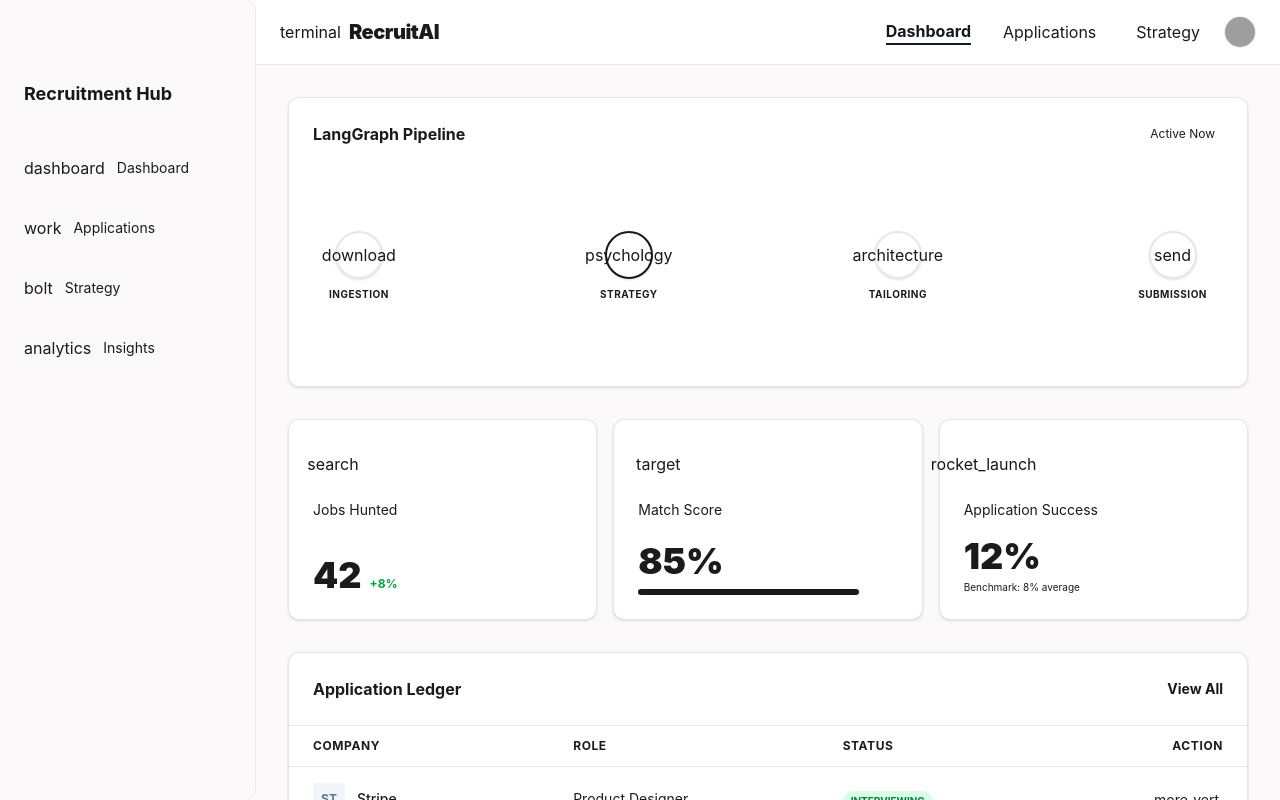
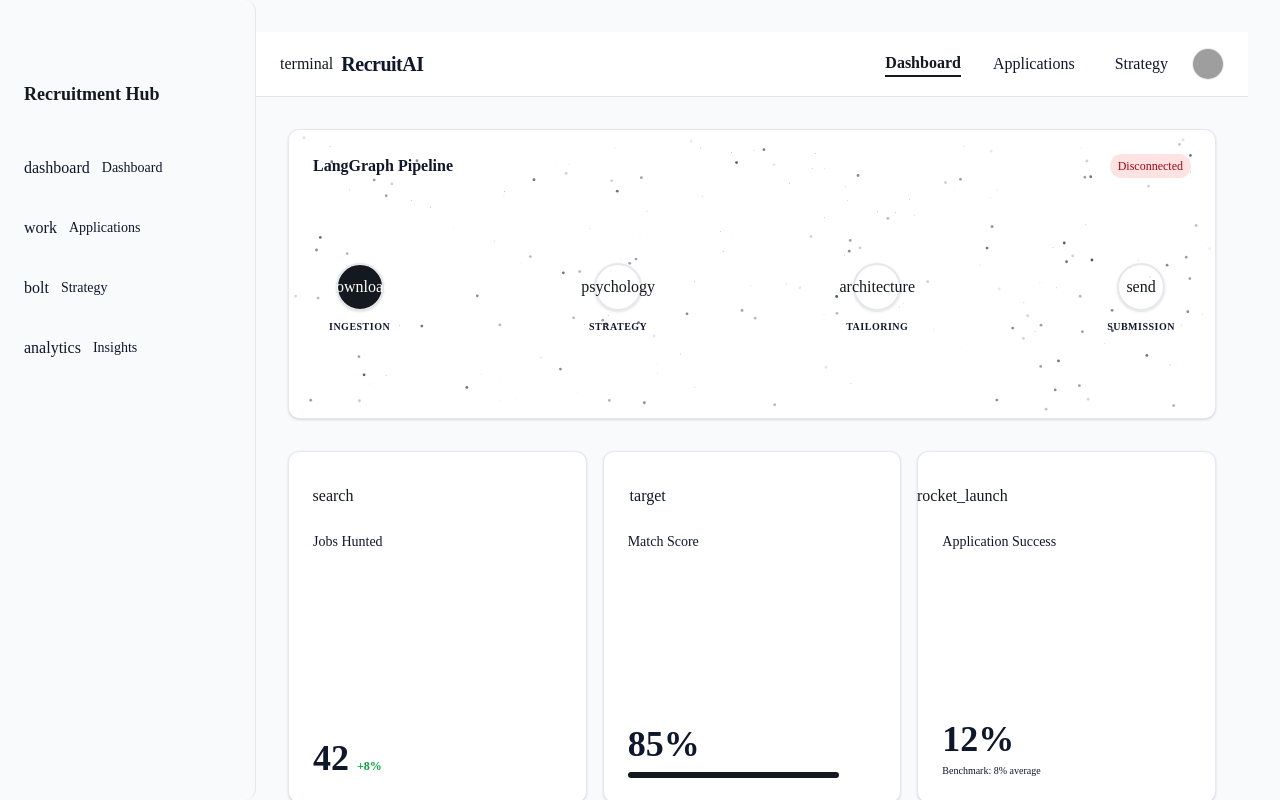
Before and after one commit to Amruth011/margapply-saas, a Next.js app in the folder frontend/: page /dashboard in a window 1280 px wide. Shown: the top 800 px of the page. Built offline with nearby package versions, Linux system fonts and the light colour scheme; no server answers; grey boxes are pictures that could not be loaded.

Commit message:
feat: integrate Strategy Gate interaction

```diff
--- a/frontend/src/app/dashboard/page.tsx
+++ b/frontend/src/app/dashboard/page.tsx
@@ -2,6 +2,7 @@ import React from "react";
 import { PipelineVisualizer } from "@/components/dashboard/pipeline-visualizer";
 import { StatsGrid } from "@/components/dashboard/stats-grid";
 import { LedgerTable } from "@/components/dashboard/ledger-table";
+import { StrategyGate } from "@/components/dashboard/strategy-gate";
 
 export default function DashboardPage() {
   return (
@@ -27,7 +28,7 @@ export default function DashboardPage() {
         }
       `}} />
 
-      <div className="min-h-screen flex flex-col pb-20 md:pb-0 md:pl-64 bg-[#fbf9f9] text-[#1b1b1c] font-['Inter',_sans-serif]">
+      <div className="bg-slate-50 min-h-screen p-8 flex flex-col pb-20 md:pb-0 md:pl-64 text-slate-900 font-sans">
         {/* TopAppBar */}
         <header className="bg-background dark:bg-background w-full top-0 sticky border-b border-outline-variant dark:border-outline-variant z-50">
           <div className="flex justify-between items-center px-6 h-16 w-full max-w-screen-2xl mx-auto">
@@ -80,6 +81,9 @@ export default function DashboardPage() {
           <LedgerTable />
         </main>
 
+        {/* Modal Gates */}
+        <StrategyGate />
+
         {/* Footer */}
         <footer className="w-full py-6 px-8 flex flex-col md:flex-row justify-between items-center gap-4 mt-auto border-t border-outline-variant bg-background dark:bg-background">
           <p className="font-label text-xs text-on-surface-variant dark:text-on-surface-variant">© 2024 RecruitAI Systems. All rights reserved.</p>
--- a/frontend/src/components/dashboard/pipeline-visualizer.tsx
+++ b/frontend/src/components/dashboard/pipeline-visualizer.tsx
@@ -1,11 +1,37 @@
+"use client";
+
 import React from "react";
+import { useAgentState } from "@/hooks/use-agent-state";
+import { Particles } from "@/components/ui/particles";
 
 export function PipelineVisualizer() {
+  const { state, isConnected } = useAgentState();
+  const activeStage = state.pipelineStage;
+
+  const getStageClass = (stage: string) => {
+    return activeStage === stage
+      ? "bg-primary border-primary-container"
+      : "bg-surface-container border-primary-container";
+  };
+
+  const getIconClass = (stage: string) => {
+    return activeStage === stage ? "text-white" : "text-primary";
+  };
+
   return (
-    <section className="mb-8 overflow-hidden rounded-xl border border-slate-200 bg-white p-6 shadow-sm">
-      <div className="flex justify-between items-center mb-6">
-        <h3 className="font-headline font-bold text-on-surface-variant">LangGraph Pipeline</h3>
-        <span className="text-xs bg-primary-container text-on-primary-container px-2 py-1 rounded-full font-label">Active Now</span>
+    <section className="relative mb-8 overflow-hidden rounded-xl border border-slate-200 bg-white p-6 shadow-sm">
+      <Particles
+        className="absolute inset-0 z-0"
+        quantity={100}
+        ease={80}
+        color="#0f172a"
+        refresh
+      />
+      <div className="relative z-10 flex justify-between items-center mb-6">
+        <h3 className="font-headline font-bold text-slate-900">LangGraph Pipeline</h3>
+        <span className={`text-xs px-2 py-1 rounded-full font-label ${isConnected ? 'bg-green-100 text-green-800' : 'bg-red-100 text-red-800'}`}>
+          {isConnected ? 'Connected' : 'Disconnected'}
+        </span>
       </div>
       <div className="relative h-48 w-full flex items-center justify-between px-4">
         {/* SVG Connections */}
@@ -16,26 +42,26 @@ export function PipelineVisualizer() {
         </svg>
         {/* Nodes */}
         <div className="flex flex-col items-center z-10 gap-2">
-          <div className="w-12 h-12 rounded-full bg-surface-container flex items-center justify-center border-2 border-primary-container shadow-sm">
-            <span className="material-symbols-outlined text-primary">download</span>
+          <div className={`w-12 h-12 rounded-full flex items-center justify-center border-2 shadow-sm transition-colors duration-300 ${getStageClass('Ingestion')}`}>
+            <span className={`material-symbols-outlined ${getIconClass('Ingestion')}`}>download</span>
           </div>
           <span className="text-[10px] font-label font-bold uppercase tracking-wider text-on-surface-variant">Ingestion</span>
         </div>
         <div className="flex flex-col items-center z-10 gap-2">
-          <div className="w-12 h-12 rounded-full bg-surface-container flex items-center justify-center border-2 border-primary shadow-sm">
-            <span className="material-symbols-outlined text-primary">psychology</span>
+          <div className={`w-12 h-12 rounded-full flex items-center justify-center border-2 shadow-sm transition-colors duration-300 ${getStageClass('Strategy')}`}>
+            <span className={`material-symbols-outlined ${getIconClass('Strategy')}`}>psychology</span>
           </div>
           <span className="text-[10px] font-label font-bold uppercase tracking-wider text-on-surface-variant">Strategy</span>
         </div>
         <div className="flex flex-col items-center z-10 gap-2">
-          <div className="w-12 h-12 rounded-full bg-surface-container flex items-center justify-center border-2 border-primary-container shadow-sm">
-            <span className="material-symbols-outlined text-primary">architecture</span>
+          <div className={`w-12 h-12 rounded-full flex items-center justify-center border-2 shadow-sm transition-colors duration-300 ${getStageClass('Tailoring')}`}>
+            <span className={`material-symbols-outlined ${getIconClass('Tailoring')}`}>architecture</span>
           </div>
           <span className="text-[10px] font-label font-bold uppercase tracking-wider text-on-surface-variant">Tailoring</span>
         </div>
         <div className="flex flex-col items-center z-10 gap-2">
-          <div className="w-12 h-12 rounded-full bg-surface-container flex items-center justify-center border-2 border-primary-container shadow-sm">
-            <span className="material-symbols-outlined text-primary">send</span>
+          <div className={`w-12 h-12 rounded-full flex items-center justify-center border-2 shadow-sm transition-colors duration-300 ${getStageClass('Submission')}`}>
+            <span className={`material-symbols-outlined ${getIconClass('Submission')}`}>send</span>
           </div>
           <span className="text-[10px] font-label font-bold uppercase tracking-wider text-on-surface-variant">Submission</span>
         </div>
--- a/frontend/src/components/dashboard/stats-grid.tsx
+++ b/frontend/src/components/dashboard/stats-grid.tsx
@@ -1,10 +1,16 @@
+"use client";
+
 import React from "react";
+import { useAgentState } from "@/hooks/use-agent-state";
+import { BentoGrid } from "@/components/ui/bento-grid";
 
 export function StatsGrid() {
+  const { state } = useAgentState();
+
   return (
-    <section className="grid grid-cols-1 md:grid-cols-3 gap-4 mb-8">
+    <BentoGrid className="mb-8">
       {/* Jobs Hunted */}
-      <div className="bento-card rounded-xl border border-slate-200 bg-white p-6 shadow-sm flex flex-col justify-between">
+      <div className="bento-card md:col-span-1 rounded-xl border border-slate-200 bg-white p-6 shadow-sm flex flex-col justify-between">
         <div>
           <div className="w-10 h-10 rounded-lg bg-surface-container-low flex items-center justify-center mb-4">
             <span className="material-symbols-outlined text-primary">search</span>
@@ -12,7 +18,7 @@ export function StatsGrid() {
           <p className="font-label text-sm text-on-surface-variant">Jobs Hunted</p>
         </div>
         <div className="mt-4 flex items-baseline gap-2">
-          <span className="text-4xl font-headline font-black text-on-surface">42</span>
+          <span className="text-4xl font-headline font-black text-on-surface">{state.jobsHunted}</span>
           <span className="text-xs text-green-600 font-bold flex items-center">+8%</span>
         </div>
       </div>
@@ -25,14 +31,14 @@ export function StatsGrid() {
           <p className="font-label text-sm text-on-surface-variant">Match Score</p>
         </div>
         <div className="mt-4">
-          <span className="text-4xl font-headline font-black text-on-surface">85%</span>
+          <span className="text-4xl font-headline font-black text-on-surface">{state.matchScore}%</span>
           <div className="w-full bg-surface-container-highest h-1.5 rounded-full mt-2">
-            <div className="bg-primary h-full rounded-full w-[85%]"></div>
+            <div className="bg-primary h-full rounded-full transition-all duration-500" style={{ width: `${state.matchScore}%` }}></div>
           </div>
         </div>
       </div>
       {/* Application Success */}
-      <div className="bento-card rounded-xl border border-slate-200 bg-white p-6 shadow-sm flex flex-col justify-between">
+      <div className="bento-card md:col-span-1 rounded-xl border border-slate-200 bg-white p-6 shadow-sm flex flex-col justify-between">
         <div>
           <div className="w-10 h-10 rounded-lg bg-surface-container-low flex items-center justify-center mb-4">
             <span className="material-symbols-outlined text-primary">rocket_launch</span>
@@ -40,10 +46,10 @@ export function StatsGrid() {
           <p className="font-label text-sm text-on-surface-variant">Application Success</p>
         </div>
         <div className="mt-4 flex flex-col">
-          <span className="text-4xl font-headline font-black text-on-surface">12%</span>
+          <span className="text-4xl font-headline font-black text-on-surface">{state.applicationSuccess}%</span>
           <p className="text-[10px] text-on-surface-variant font-label mt-1">Benchmark: 8% average</p>
         </div>
       </div>
-    </section>
+    </BentoGrid>
   );
 }
--- /dev/null
+++ b/frontend/src/components/dashboard/strategy-gate.tsx
@@ -0,0 +1,72 @@
+"use client";
+
+import React, { useState } from "react";
+import { useAgentState } from "@/hooks/use-agent-state";
+
+export function StrategyGate() {
+  const { state } = useAgentState();
+  const [isApproving, setIsApproving] = useState(false);
+
+  if (state.pipelineStage !== "Strategy" || state.status !== "Awaiting_Approval") {
+    return null;
+  }
+
+  const handleApprove = async () => {
+    setIsApproving(true);
+    try {
+      await fetch("http://localhost:8000/approve-strategy", { method: "POST" });
+    } catch (e) {
+      console.error("Failed to approve strategy:", e);
+    }
+    setIsApproving(false);
+  };
+
+  const handleReject = () => {
+    // For MVP, rejecting just proceeds or you can implement logic to resample
+    handleApprove();
+  };
+
+  return (
+    <div className="fixed inset-0 z-[100] flex items-center justify-center bg-slate-900/50 backdrop-blur-sm p-4">
+      <div className="w-full max-w-xl bg-white rounded-xl shadow-xl border border-slate-200 overflow-hidden flex flex-col animate-in fade-in zoom-in duration-300">
+        <div className="px-6 py-4 border-b border-slate-200 bg-slate-50">
+          <h2 className="text-xl font-headline font-bold text-slate-900">Strategy Gate: Review Suggested Roles</h2>
+          <p className="text-sm text-slate-500 font-label mt-1">
+            The agent has analyzed your profile and found these matches. Please approve to continue to Tailoring.
+          </p>
+        </div>
+
+        <div className="p-6 flex flex-col gap-3">
+          {state.suggested_roles?.map((role, idx) => (
+            <div key={idx} className="flex justify-between items-center p-4 rounded-lg border border-slate-100 bg-slate-50/50 hover:bg-slate-50 transition-colors">
+              <div className="flex flex-col">
+                <span className="font-bold text-slate-900 font-body">{role.title}</span>
+                <span className="text-sm text-slate-500 font-label">{role.company}</span>
+              </div>
+              <div className="flex items-center gap-2">
+                <span className="text-sm font-bold text-primary">{role.score}% Match</span>
+              </div>
+            </div>
+          ))}
+        </div>
+
+        <div className="px-6 py-4 border-t border-slate-200 bg-slate-50 flex justify-end gap-3">
+          <button
+            onClick={handleReject}
+            disabled={isApproving}
+            className="px-4 py-2 rounded-lg text-sm font-bold text-slate-600 hover:bg-slate-200 transition-colors"
+          >
+            Reject All
+          </button>
+          <button
+            onClick={handleApprove}
+            disabled={isApproving}
+            className="px-6 py-2 rounded-lg text-sm font-bold text-white bg-primary hover:bg-primary/90 shadow-sm transition-colors"
+          >
+            {isApproving ? "Approving..." : "Approve Strategy"}
+          </button>
+        </div>
+      </div>
+    </div>
+  );
+}
--- /dev/null
+++ b/frontend/src/hooks/use-agent-state.ts
@@ -0,0 +1,55 @@
+"use client";
+
+import { useEffect, useState } from "react";
+
+export interface SuggestedRole {
+  title: string;
+  company: string;
+  score: number;
+}
+
+export interface AgentState {
+  pipelineStage: "Ingestion" | "Strategy" | "Tailoring" | "Submission";
+  status?: string;
+  jobsHunted: number;
+  matchScore: number;
+  applicationSuccess: number;
+  suggested_roles?: SuggestedRole[];
+}
+
+export function useAgentState() {
+  const [state, setState] = useState<AgentState>({
+    pipelineStage: "Ingestion",
+    jobsHunted: 42,
+    matchScore: 85,
+    applicationSuccess: 12,
+  });
+  const [isConnected, setIsConnected] = useState(false);
+
+  useEffect(() => {
+    const ws = new WebSocket("ws://localhost:8000/ws/agent-state");
+
+    ws.onopen = () => {
+      setIsConnected(true);
+    };
+
+    ws.onmessage = (event) => {
+      try {
+        const data = JSON.parse(event.data);
+        setState(data);
+      } catch (err) {
+        console.error("Failed to parse websocket message", err);
+      }
+    };
+
+    ws.onclose = () => {
+      setIsConnected(false);
+    };
+
+    return () => {
+      ws.close();
+    };
+  }, []);
+
+  return { state, isConnected };
+}
--- a/frontend/tailwind.config.js
+++ b/frontend/tailwind.config.js
@@ -53,8 +53,12 @@ module.exports = {
         "marquee-vertical": "marquee-vertical var(--duration) linear infinite",
         orbit: "orbit var(--duration) linear infinite",
         "spin-around": "spin-around calc(var(--speed, 2s) * 1) linear infinite",
+        dash: "dash 20s linear infinite",
       },
       keyframes: {
+        dash: {
+          to: { strokeDashoffset: "-1000" }
+        },
         "border-beam": {
           "100%": {
             "offset-distance": "100%",
```
Also changed, not shown: 2 other files (tests, documents, lock files or other folders).
